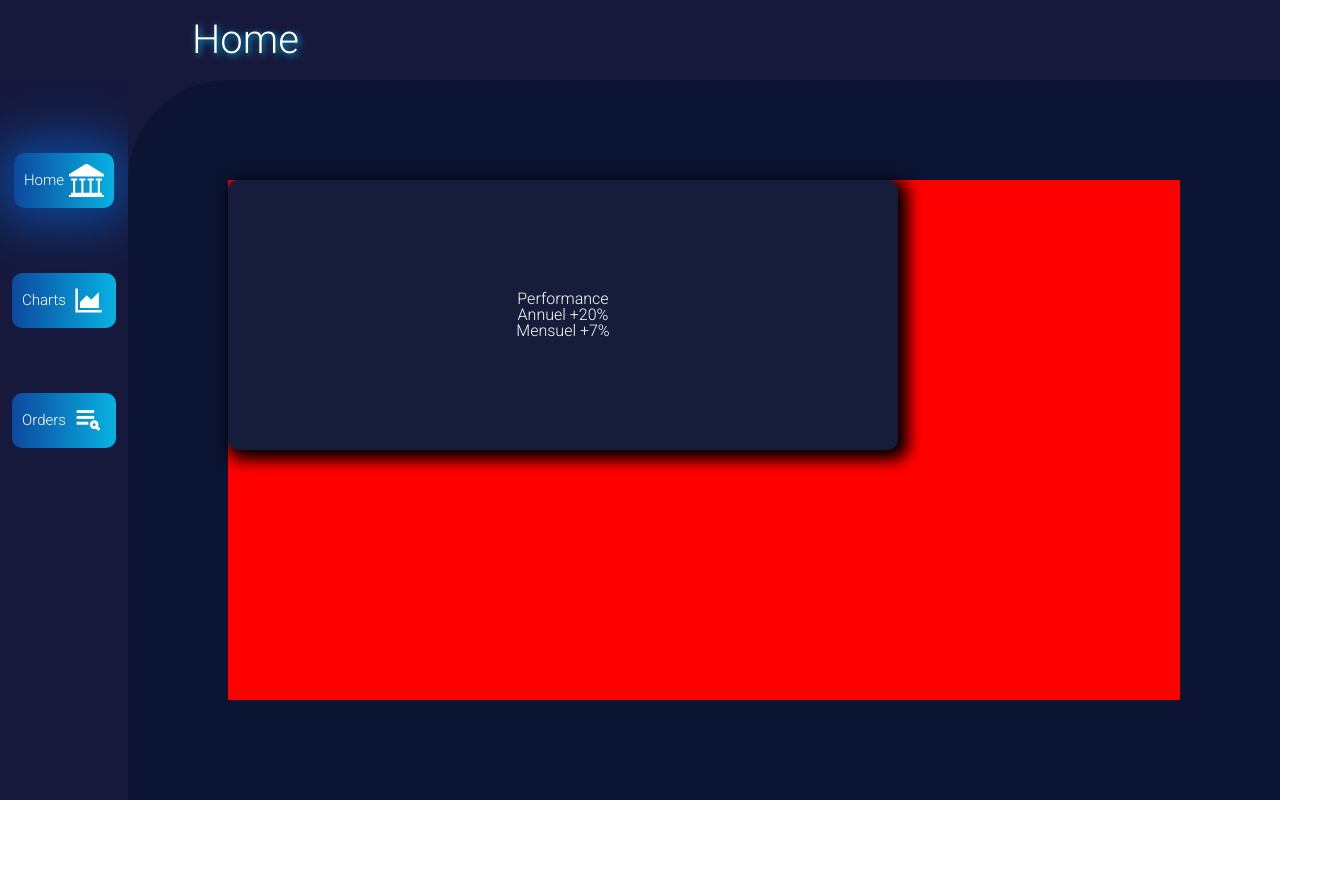
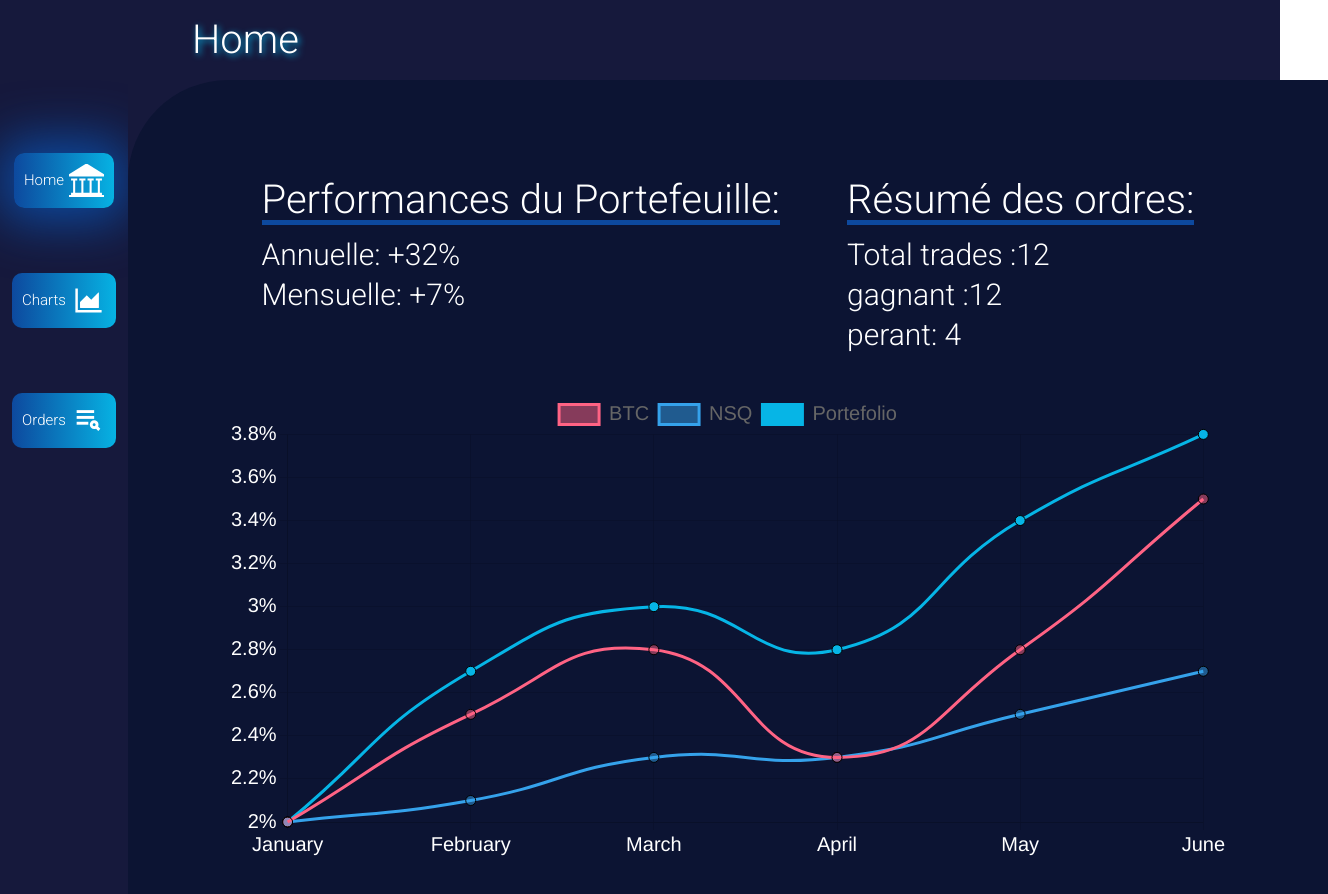
Before and after one commit to Matthieudegny/My-web3-dashboard, a React (Create React App) app: page / in a window 1280 px wide. Shown: the top 894 px of the page, 1328 px wide, since content can reach past the window. Before the commit the page ends 800 px from the top, so only its background shows below. Built offline with nearby package versions, Linux system fonts and the light colour scheme.

Commit message:
chartjs set on

```diff
--- a/package.json
+++ b/package.json
@@ -6,7 +6,9 @@
     "@testing-library/jest-dom": "^5.16.5",
     "@testing-library/react": "^13.4.0",
     "@testing-library/user-event": "^13.5.0",
+    "chart.js": "^3.9.1",
     "react": "^18.2.0",
+    "react-chartjs-2": "^4.3.1",
     "react-dom": "^18.2.0",
     "react-icons": "^4.4.0",
     "react-router-dom": "^6.4.1",
--- a/src/App.js
+++ b/src/App.js
@@ -1,33 +1,29 @@
 //import dependecies
-import { BrowserRouter } from 'react-router-dom';
+import { BrowserRouter } from "react-router-dom";
 
 //import context
-import DashBoardContext from './Context/Context'
+import DashBoardContext from "./Context/Context";
 
 //import components
-import Header from './components/Header/Header';
-import SideBar from './components/SideBar/SideBar'
-import MainComponent from './pages/MainComponent/MainComponent';
+import Header from "./components/Header/Header";
+import SideBar from "./components/SideBar/SideBar";
+import MainComponent from "./pages/MainComponent/MainComponent";
 
 //import style
-import "./App.scss"
+import "./App.scss";
 
 function App() {
-
   return (
     <div className="App">
+      <BrowserRouter>
+        <DashBoardContext>
+          <Header />
 
-      <BrowserRouter>
-      <DashBoardContext>
-
-          <Header/>
-
-          <div className='App-main-container'>
-            <SideBar/>
-            <MainComponent/>
+          <div className="App-main-container">
+            <SideBar />
+            <MainComponent />
           </div>
-
-      </DashBoardContext>
+        </DashBoardContext>
       </BrowserRouter>
     </div>
   );
--- /dev/null
+++ b/src/components/Charts/Lines/Line.jsx
@@ -0,0 +1,138 @@
+import React from "react";
+
+import {
+  Chart as ChartJS,
+  CategoryScale,
+  LinearScale,
+  PointElement,
+  LineElement,
+  Title,
+  Tooltip,
+  Legend,
+} from "chart.js";
+import { Line } from "react-chartjs-2";
+// import faker from "faker";
+
+ChartJS.register(
+  CategoryScale,
+  LinearScale,
+  PointElement,
+  LineElement,
+  Title,
+  Tooltip,
+  Legend
+);
+
+export const options = {
+  //set up period circle size
+  radius: 5,
+  //set up points hover dont need to be on it but near its ok
+  hitRadius: 30,
+  //increase the size of the point on hover
+  hoverRadius: 12,
+  hoverBorderWidth: 10,
+  hoverBackgroundColor: "white",
+  //follow his parent
+  responsive: true,
+  plugins: {
+    tooltip: {
+      bodyFont: {
+        size: 15,
+      },
+      callbacks: {
+        label: function (context) {
+          let label = context.dataset.label || "";
+          console.log(context.dataset.label);
+          let value = parseInt(context.formattedValue, 10);
+          console.log(value);
+          if (value >= 1) {
+            return `${label}: + ${value}%`;
+          }
+          if (value < 0) {
+            return `${label}:- ${value}%`;
+          }
+        },
+      },
+    },
+    legend: {
+      position: "top",
+      labels: {
+        // This more specific font property overrides the global property
+        font: {
+          size: 20,
+        },
+      },
+    },
+    title: {
+      display: true,
+      text: "",
+    },
+  },
+  //afficher les elements => points
+  elements: {
+    point: {
+      pointBorderColor: "rgba(0,0,0)",
+    },
+  },
+  //modifier l'axe x et y
+  scales: {
+    y: {
+      ticks: {
+        color: "white",
+        //allow to add description at y ticks, for these example -> $200m
+        callback: function (value) {
+          return value + "%";
+        },
+        font: {
+          size: 20,
+        },
+      },
+      // suggestedMin: 2,
+      // suggestedMax: 5,
+    },
+    x: {
+      ticks: {
+        color: "white",
+        font: {
+          size: 20,
+        },
+      },
+    },
+  },
+};
+
+const labels = ["January", "February", "March", "April", "May", "June"];
+
+export const data = {
+  labels,
+  datasets: [
+    {
+      label: "BTC",
+      data: [2, 2.5, 2.8, 2.3, 2.8, 3.5],
+      borderColor: "rgb(255, 99, 132)",
+      backgroundColor: "rgba(255, 99, 132, 0.5)",
+      //courbe
+      tension: 0.5,
+    },
+    {
+      label: "NSQ",
+      data: [2, 2.1, 2.3, 2.3, 2.5, 2.7],
+      borderColor: "rgb(53, 162, 235)",
+      backgroundColor: "rgba(53, 162, 235, 0.5)",
+      tension: 0.5,
+    },
+    {
+      label: "Portefolio",
+      data: [2, 2.7, 3, 2.8, 3.4, 3.8],
+      borderColor: "rgb(6, 181, 230)",
+      backgroundColor: "rgb(6, 181, 230)",
+      tension: 0.5,
+    },
+  ],
+};
+
+function LineChart() {
+  return <Line options={options} data={data} />;
+}
+
+export default LineChart;
--- a/src/pages/Home/Home.jsx
+++ b/src/pages/Home/Home.jsx
@@ -1,18 +1,34 @@
-import React from 'react'
+import React from "react";
 
-import './Home.scss'
+import "./Home.scss";
 
-import SimpleBubble from '../../components/SimpleBubble/SimpleBubble'
-
-import { homeFirstBubbleProps } from '../../data/data.js'
+import LineChart from "../../components/Charts/Lines/Line";
 
 const Home = () => {
+  return (
+    <section className="Home_container">
+      <header className="Home_container-textPart">
+        <div className="Home_container-textPart-Left">
+          <h2>Performances du Portefeuille:</h2>
+          <p>
+            Annuelle: <span>+32%</span>{" "}
+          </p>
+          <p>
+            Mensuelle: <span>+7%</span>{" "}
+          </p>
+        </div>
+        <div className="Home_container-textPart-right">
+          <h2>Résumé des ordres:</h2>
+          <p>Total trades :12</p>
+          <p>gagnant :12</p>
+          <p>perant: 4</p>
+        </div>
+      </header>
+      <main className="Home_container-chartPart">
+        <LineChart />
+      </main>
+    </section>
+  );
+};
 
-  return (
-    <div className='Home_container'>
-      <SimpleBubble props={homeFirstBubbleProps}/>
-    </div>
-  )
-}
-
-export default Home
+export default Home;
--- a/src/pages/Home/Home.scss
+++ b/src/pages/Home/Home.scss
@@ -1,7 +1,37 @@
-.Home_container{
-    background-color: red;
-    height: 100%;
+@import "../../style/style.scss";
+.Home_container {
+  height: 100%;
+  display: flex;
+  flex-direction: column;
+  color: white;
+
+  &-textPart {
     display: flex;
-    justify-content: space-between;
-    color: white;
+    justify-content: space-around;
+    width: 100%;
+    font-size: $textFontSize;
+
+    h2 {
+      position: relative;
+      font-size: $h2FontSize;
+      margin-bottom: 20px;
+    }
+
+    h2:before {
+      position: absolute;
+      bottom: -5px;
+      content: "";
+      width: 100%;
+      height: 5px;
+      background-color: $lightbuttoncolor;
+    }
+
+    p {
+      margin-bottom: 10px;
+    }
+  }
+
+  &-chartPart {
+    width: 1000px;
+  }
 }
--- a/src/style/style.scss
+++ b/src/style/style.scss
@@ -1,18 +1,23 @@
 //SideBAr background
 $firstColor: rgb(22, 25, 60);
 //main
-$secondColor:rgb(12, 20, 51);
+$secondColor: rgb(12, 20, 51);
 
 //color background bubble
-$bublle:rgb(22,29,58);
-$boxShadowBubble:5px 5px 15px 5px #000000;
+$bublle: rgb(22, 29, 58);
+$boxShadowBubble: 5px 5px 15px 5px #000000;
 
 //color button blue-gradient
 //lighter used for positiv color
 //#06b5e6fa
 $positivColor: rgb(6, 181, 230);
 //#0d499e
-$lightbuttoncolor:rgb(13, 73, 158);
+$lightbuttoncolor: rgb(13, 73, 158);
 
 //negativ color
-$negativColor:rgb(204, 0, 56)
+$negativColor: rgb(204, 0, 56);
+
+//font-size
+//texte
+$textFontSize: 30px;
+$h2FontSize: 40px;
```
Also changed, not shown: src/components/Header/Header.jsx (+6 -7 lines), src/components/SimpleBubble/SimpleBubble.jsx (+15 -10 lines), 1 other file (tests, documents, lock files or other folders).
